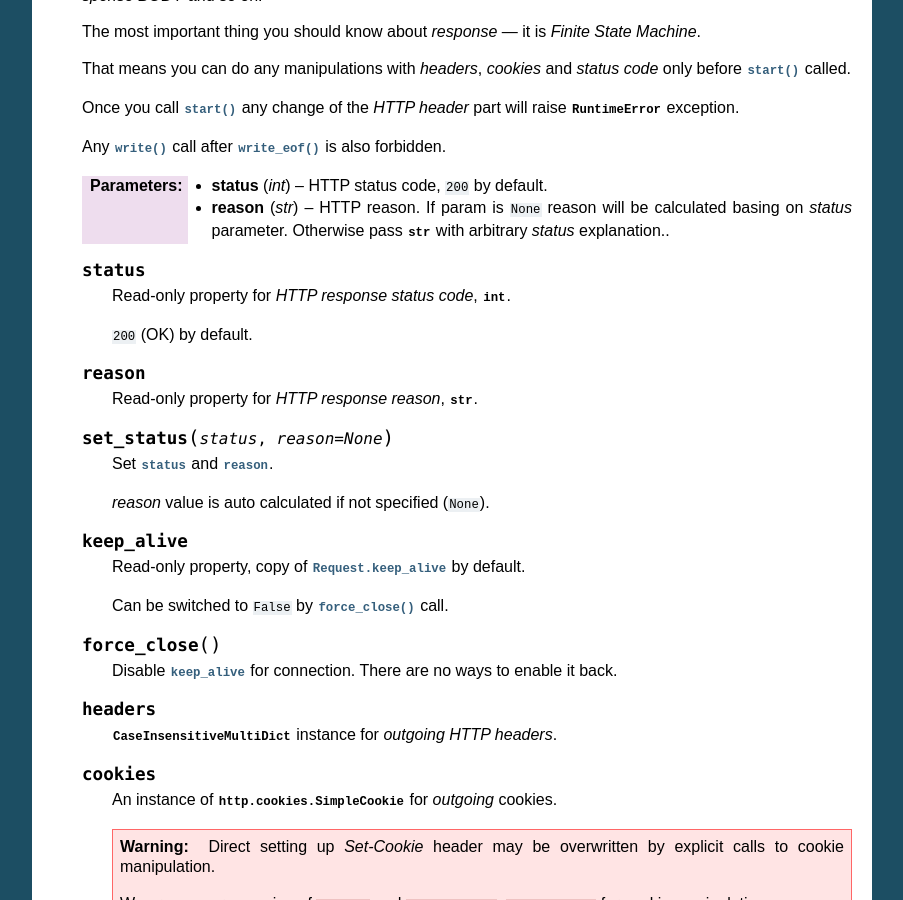
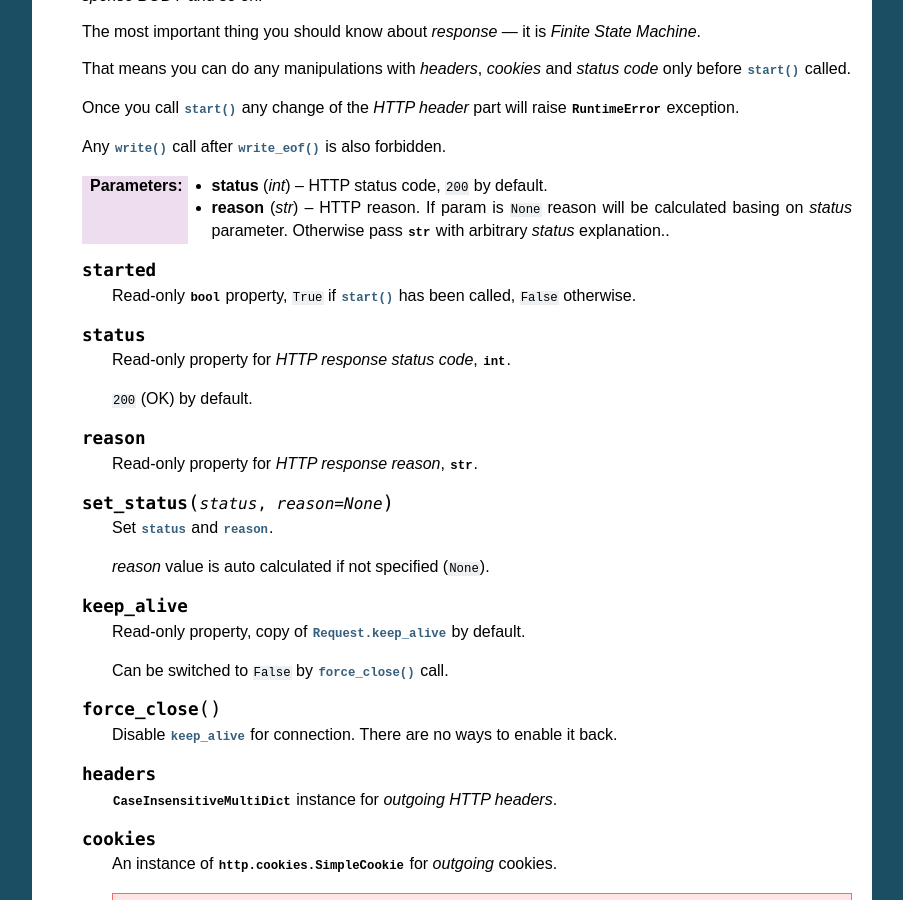
Before and after one commit to MegaDev007/aiohttp, a Sphinx documentation site: the page built from docs/web.rst, in a window 1280 px wide and 900 px high, scrolled down 6711 px. Shown: the whole window, without its empty margins (198-1101 px from the left). Built offline with Sphinx 7.4.7, drawn with Linux system fonts in a browser that asks for light colours; some of the changed text lies outside the part shown.

Commit message:
Add tests, docs and CHANGES for resp.started

```diff
--- a/CHANGES.txt
+++ b/CHANGES.txt
@@ -1,5 +1,11 @@
 CHANGES
 =======
+
+0.13.1 (Unreleased)
+--------------------
+
+- Add `aiohttp.web.StreamResponse.started` property #213
+
 
 0.13.0 (12-29-2014)
 -------------------
--- a/docs/web.rst
+++ b/docs/web.rst
@@ -473,6 +473,11 @@ StreamResponse
                       calculated basing on *status*
                       parameter. Otherwise pass :class:`str` with
                       arbitrary *status* explanation..
+
+   .. attribute:: started
+
+      Read-only :class:`bool` property, ``True`` if :meth:`start` has
+      been called, ``False`` otherwise.
 
    .. attribute:: status
 
```
Also changed, not shown: 1 other file.
